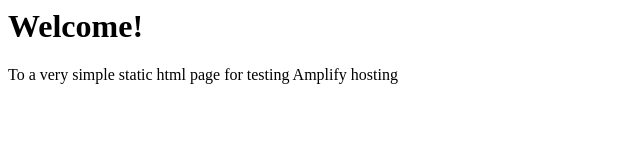
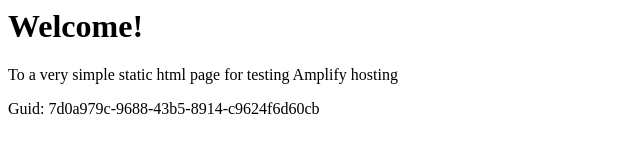
Before and after one commit to aws-aemilia-gru/Github-PR-Commit-Integration-Test-DoNotTouch-GithubWebhookPreviewCanaryTest-v1-prod-sa-east-1, a website: page src/index.html in a window 1280 px wide. Shown: the whole page, without its empty margins (0-640 px from the left). Drawn offline with Linux system fonts and the light colour scheme.

Commit message:
commit from integ tests

```diff
--- a/src/index.html
+++ b/src/index.html
@@ -1,3 +1,5 @@
+
+
 <html lang="en">
 
 <head>
@@ -10,6 +12,6 @@
 <body>
     <h1>Welcome!</h1>
     <p>To a very simple static html page for testing Amplify hosting</p>
-</body>
+    <p>Guid: 7d0a979c-9688-43b5-8914-c9624f6d60cb</p></body>
 
 </html>
```
